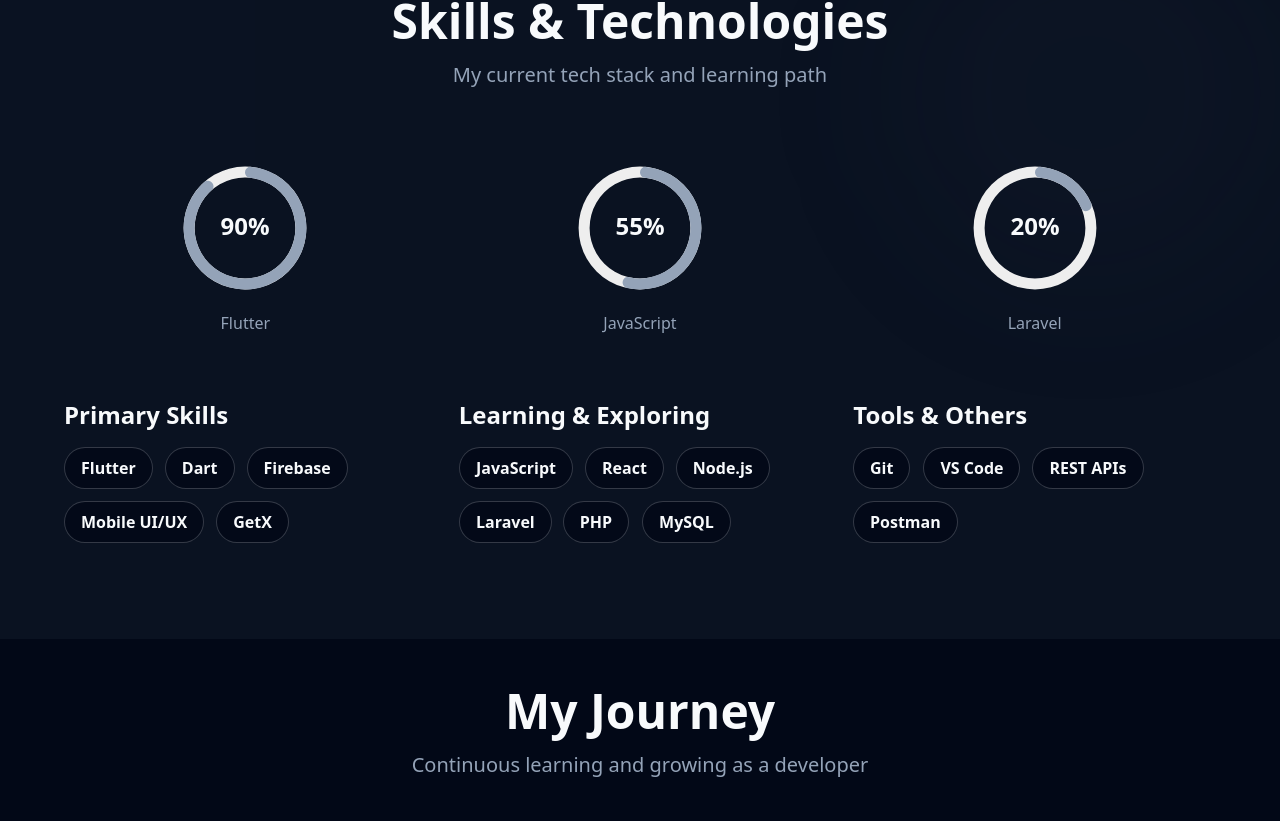
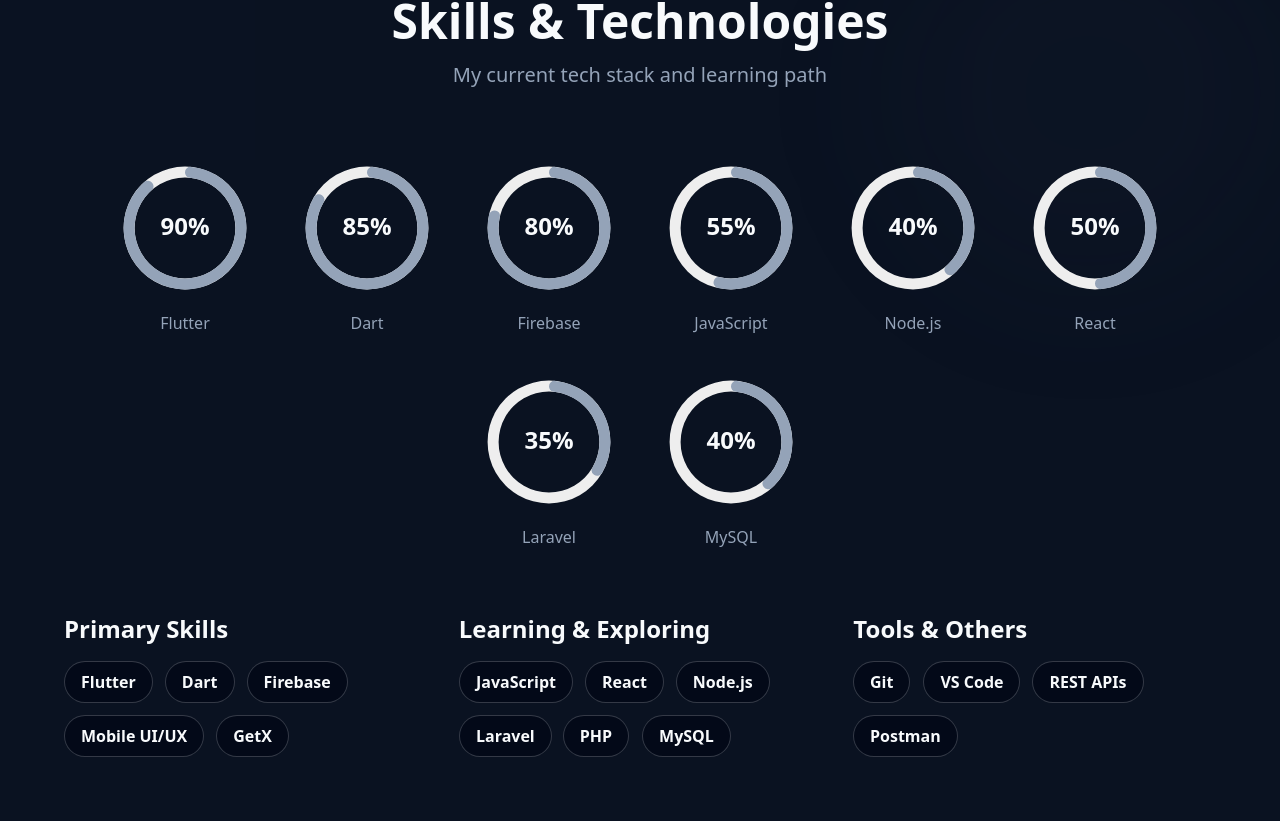
Before and after one commit to zas-nishat/zas-portfolio, a React (Vite) app: page / in a window 1280 px wide. Shown: the part 1619-2440 px from the top of the page. Built offline with nearby package versions, Linux system fonts and the light colour scheme.

Commit message:
more skills added

```diff
--- a/src/components/Skills.tsx
+++ b/src/components/Skills.tsx
@@ -44,7 +44,7 @@
           </p>
         </div>
 
-        <div className="grid md:grid-cols-3 gap-8 mb-16">
+        <div className="flex flex-wrap justify-center gap-8 mb-16">
           {progressSkills.map((skill, index) => (
             <div
               key={skill.name}
--- a/src/data/progressSkills.json
+++ b/src/data/progressSkills.json
@@ -4,11 +4,31 @@
     "progress": 90
   },
   {
+    "name": "Dart",
+    "progress": 85
+  },
+  {
+    "name": "Firebase",
+    "progress": 80
+  },
+  {
     "name": "JavaScript",
     "progress": 55
   },
   {
+    "name": "Node.js",
+    "progress": 40
+  },
+  {
+    "name": "React",
+    "progress": 50
+  },
+  {
     "name": "Laravel",
-    "progress": 20
+    "progress": 35
+  },
+  {
+    "name": "MySQL",
+    "progress": 40
   }
 ]
```
